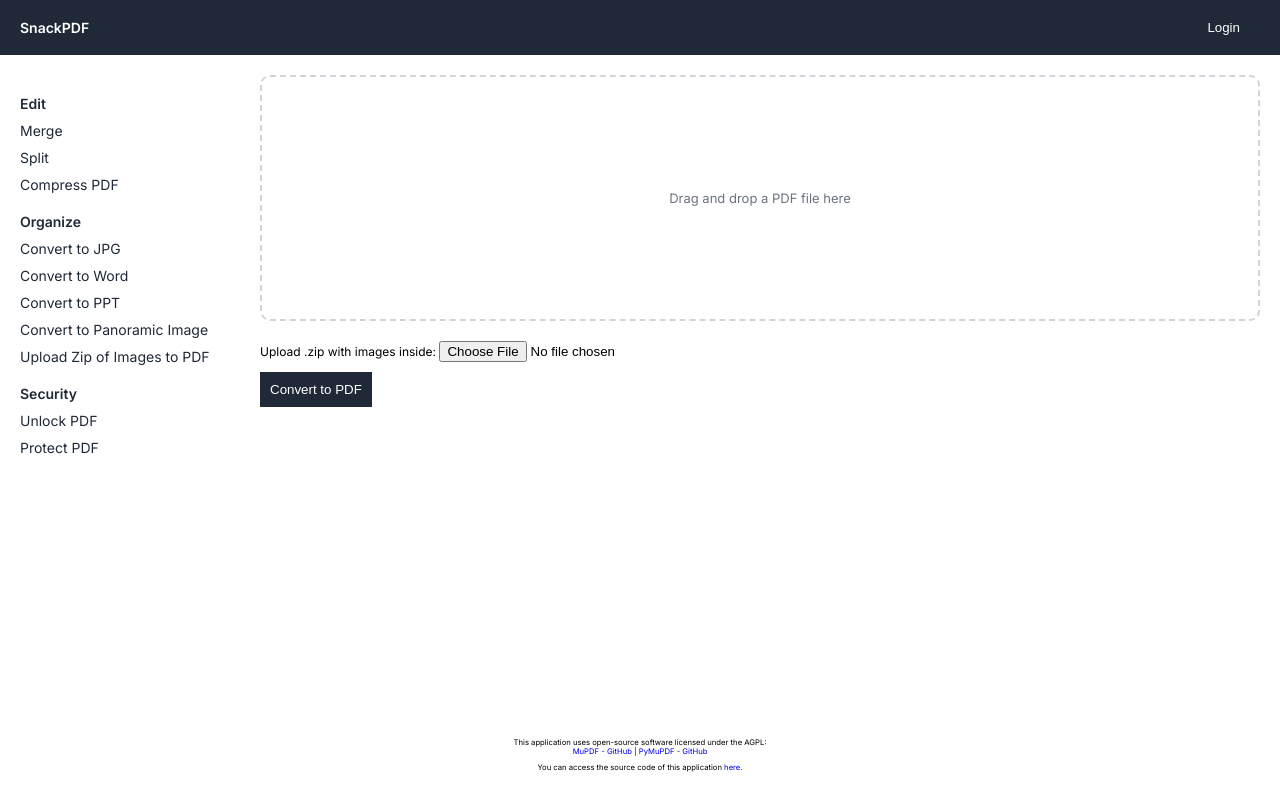
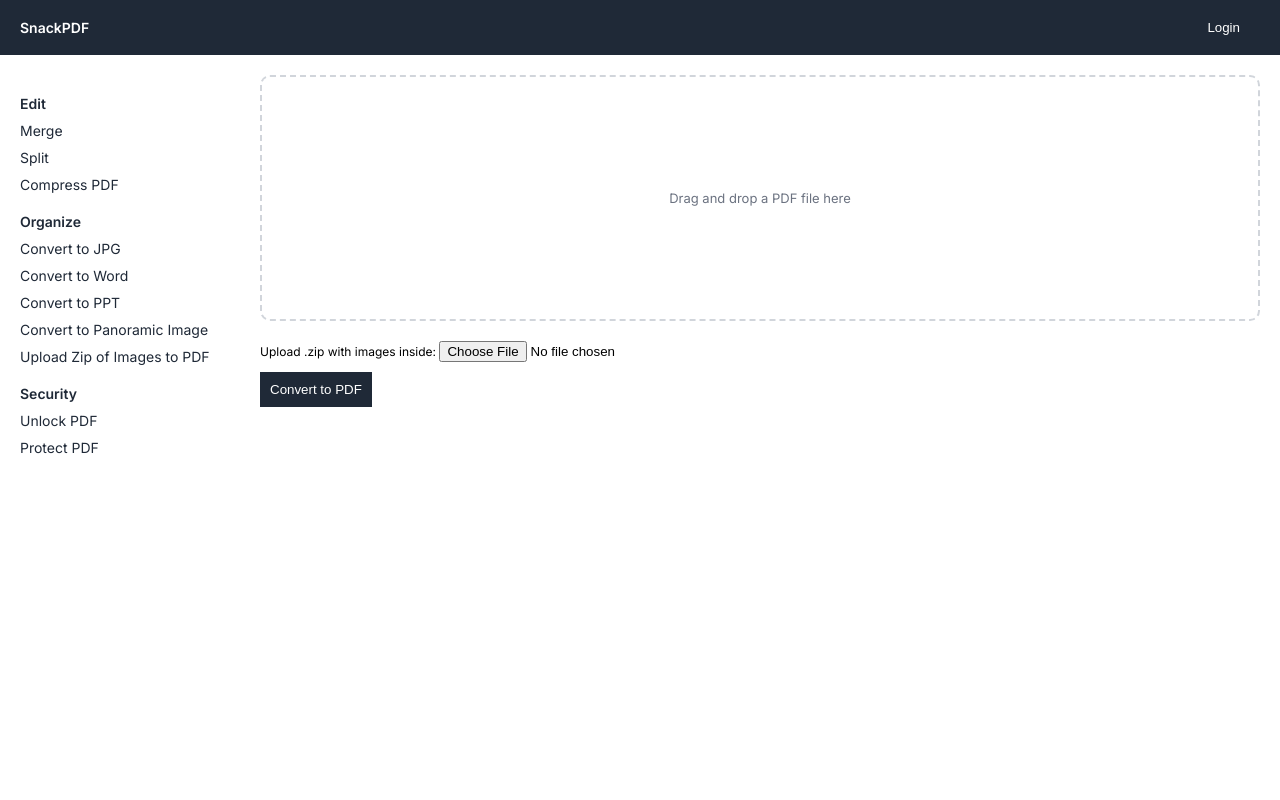
Before and after one commit to Calum-Kerr/snackpdf-python, a plain HTML site: page pdf_to_image/templates/index.html in a window 1280 px wide. Drawn offline with Linux system fonts and the light colour scheme.

Commit message:
removed footer for now

```diff
--- a/pdf_to_image/templates/index.html
+++ b/pdf_to_image/templates/index.html
@@ -280,7 +280,7 @@
         </form>
     </div>
 
-    <footer class="footer-container">
+    <!-- <footer class="footer-container">
         <footer>
             <p>This application uses open-source software licensed under the AGPL:
                 <br>
@@ -289,7 +289,7 @@
             </p>
             <p>You can access the source code of this application <a href="https://github.com/Calum-Kerr/snackpdf-python" target="_blank">here</a>.</p>
         </footer>
-    </footer>
+    </footer> -->
     <script>
         document.addEventListener('DOMContentLoaded', function() {
             const dropArea = document.getElementById('drop-area');
```
